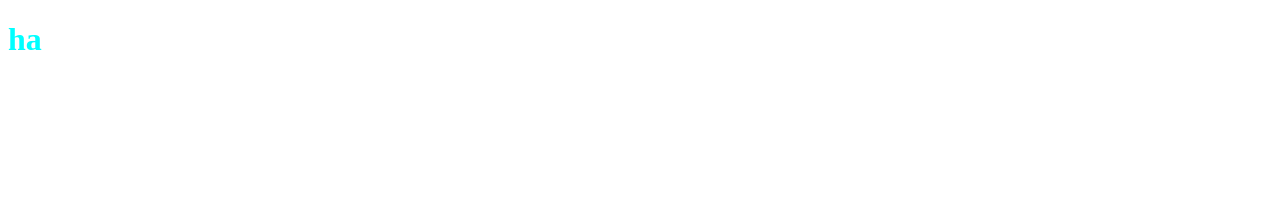
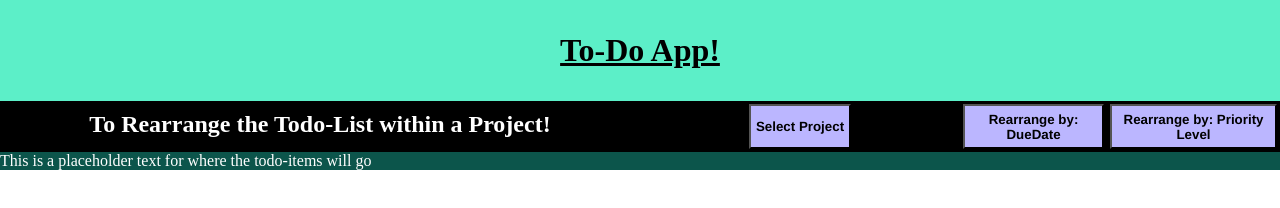
Before and after one commit to SeniorSSSS/Todo-List, a website: page dist/index.html in a window 1280 px wide. Drawn offline with Linux system fonts and the light colour scheme.

Commit message:
Create To-Do APP basic layout

```diff
--- a/src/index.js
+++ b/src/index.js
@@ -1 +1,20 @@
 import './styles.css';
+
+//The following array holds the
+let ArrayforProjects = [];
+let ArrayforTodoitems = [];
+
+
+
+//This is a factory used to make "the to-do items" it has the properties & functions the individual objects would have
+// const monsterFactory = (name,age)) => {
+//     return {
+//         name: name,
+//         age: age,
+//         scare() {
+//             console.log(age);
+//         }
+//     }
+// }
+// To make a specific object call the factory with necessary arguments & assign the return value to a variable.
+// const ghost = monsterFactory('ghouly',251);
--- a/src/styles.css
+++ b/src/styles.css
@@ -1,3 +1,78 @@
+html {
+    box-sizing: border-box;
+    font-size: 16px;
+  }
+
+  *, *:before, *:after {
+    box-sizing: inherit;
+  }
+
+  body, h1, h2, h3, h4, h5, h6, p, ol, ul {
+    margin: 0;
+    padding: 0;
+    font-weight: normal;
+  }
+
+  ol, ul {
+    list-style: none;
+  }
+
+  img {
+    max-width: 100%;
+    height: auto;
+  }
+
 h1 {
-    color:aqua;
+    color: black;
+    background-color: rgb(92, 239, 200);
+    text-decoration: underline;
+    text-align: center;
+    padding: 1em;
+    font-weight: bolder;
 }
+
+/* .block__element--modifier (if an element is standalone then it is actually a block */
+
+.UserInterface {
+    display: grid;
+    grid-template-columns: 1fr 1fr;
+    background-color: black;
+}
+.UserInterface h2 {
+    color: white;
+    text-align: center;
+    font-weight: 700;
+    padding: 0.40em;
+}
+
+button {
+    font-family: 'Franklin Gothic Medium', 'Arial Narrow', Arial, sans-serif;
+    background-color: rgb(187, 182, 255);
+    color: black;
+    font-weight: bolder;
+    padding: 0.40em;
+    margin: 0.25em;
+}
+
+.UserInterface_TodolistReordererButtonArea {
+    display: grid;
+    grid-template-columns: 1fr 1fr;
+    justify-content: center;
+
+}
+.UserInterface_TodolistReordererButtonArea-RearrangeButtons {
+    display: flex;
+    justify-content: center;
+
+}
+
+.UserInterface_TodolistReordererButtonArea-projectbuttoncontainer {
+    display: flex;
+    justify-content: center;
+   }
+
+
+.ProjectandTodoArea {
+    background-color: rgb(12, 85, 75);
+    color: white;
+}
```
Also changed, not shown: dist/index.html, dist/main.js.
